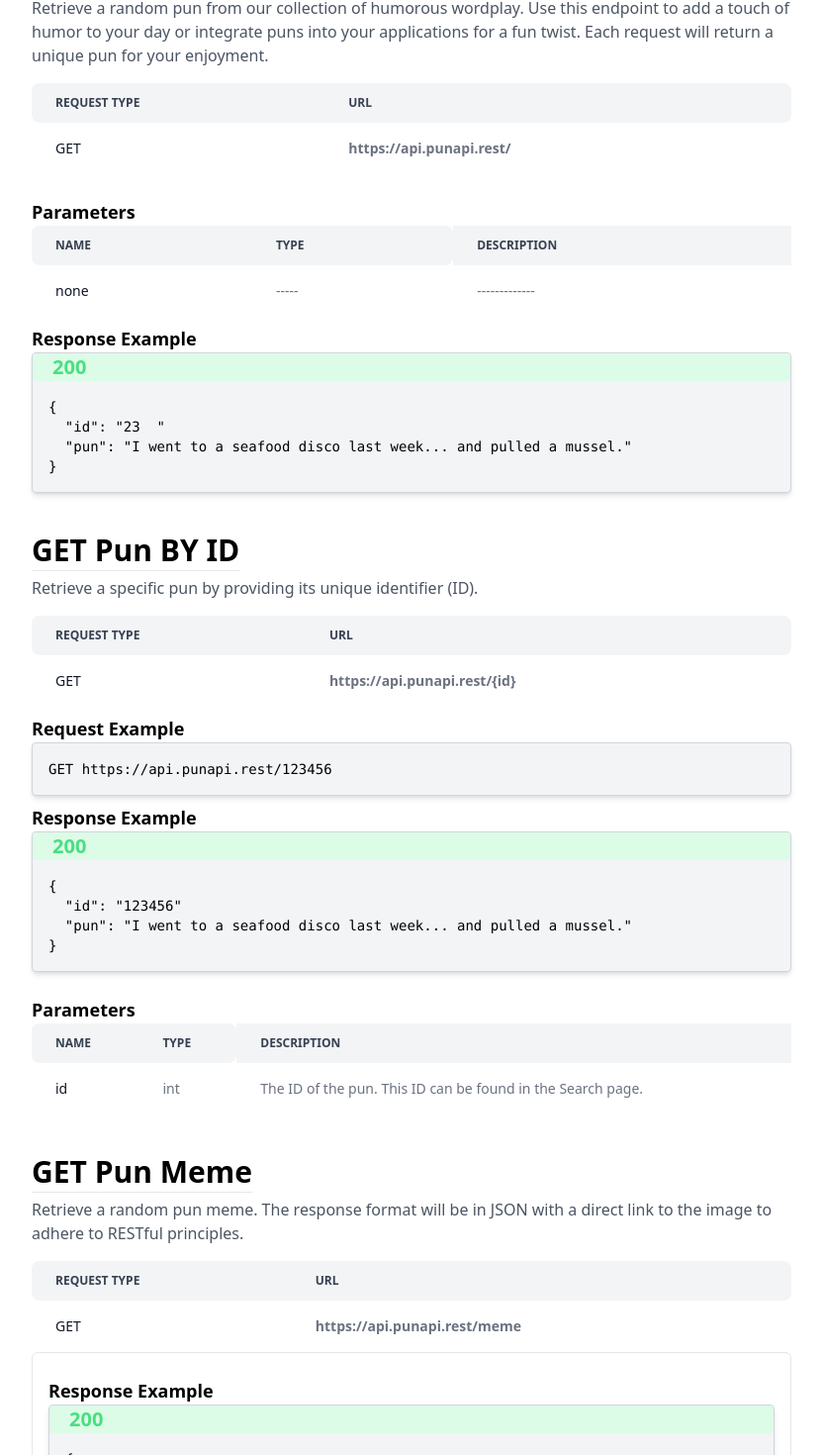
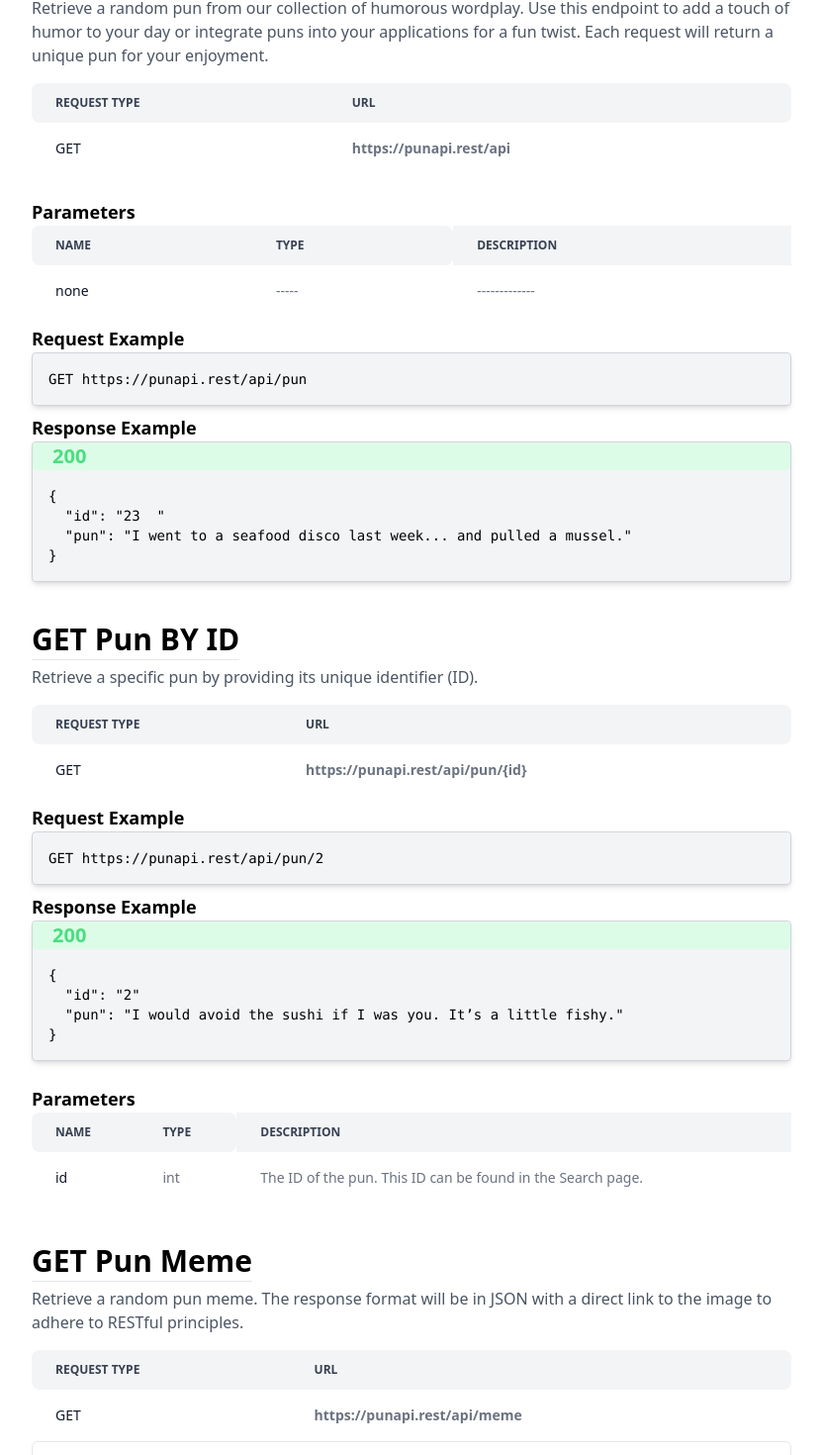
Before and after one commit to cakuang1/punapi, a Next.js app: page / in a window 1280 px wide. Shown: the part 259-1729 px from the top of the page at 99% size, without its empty margins (224-1055 px from the left). Built offline with nearby package versions, Linux system fonts and the light colour scheme.

Commit message:
fixed a few links

```diff
--- a/components/footer.tsx
+++ b/components/footer.tsx
@@ -3,7 +3,7 @@ import Link from 'next/link';
 
 const Footer = () => {
   return (
-    <footer className="text-gray-500  p-4 mt-20">
+    <footer className="text-gray-500 bg-gray-50 p-4 mt-20">
       <div className="container mx-auto flex  items-center text-sm w-3/5">
         <div className='w-1/2'>
         <div>
--- a/pages/index.tsx
+++ b/pages/index.tsx
@@ -34,7 +34,7 @@ export default function Home() {
                 <span className="">GET</span>
                 </th>
                 <td className="px-6 py-4 font-semibold">
-                https://api.punapi.rest/
+                https://punapi.rest/api
                 </td>
             </tr>
         </tbody>
@@ -71,6 +71,15 @@ export default function Home() {
             </tbody>
         </table>
 <div>
+<h2 className="font-semibold text-lg mt-2">Request Example</h2>
+<div className="rounded bg-gray-100 border border-gray-300 shadow-md">
+
+  <pre className="text-sm font-mono p-4">
+      <code>
+        GET <a href="https://punapi.rest/api/pun">https://punapi.rest/api/pun</a>
+      </code>
+  </pre>
+</div>
     <h2 className="font-semibold text-lg mt-2">Response Example</h2>
     <div className="rounded bg-gray-100 border border-gray-300 shadow-md">
     <div className=" bg-green-100 text-green-400 rounded ">
@@ -116,7 +125,7 @@ Retrieve a specific pun by providing its unique identifier (ID).
           <span className="">GET</span>
           </th>
           <td className="px-6 py-4 font-semibold">
-          https://api.punapi.rest/{"{id}"}
+          https://punapi.rest/api/pun/{"{id}"}
           </td>
       </tr>
   </tbody>
@@ -125,10 +134,9 @@ Retrieve a specific pun by providing its unique identifier (ID).
 <div>
 <h2 className="font-semibold text-lg mt-2">Request Example</h2>
 <div className="rounded bg-gray-100 border border-gray-300 shadow-md">
-
   <pre className="text-sm font-mono p-4">
       <code>
-        GET https://api.punapi.rest/123456
+        GET <a href="https://punapi.rest/api/pun/2">https://punapi.rest/api/pun/2</a>
       </code>
   </pre>
 </div>
@@ -141,9 +149,9 @@ Retrieve a specific pun by providing its unique identifier (ID).
       <code>
           {`{`}
           {"\n"}
-          {"  \"id\": \"123456\""}
+          {"  \"id\": \"2\""}
             {"\n"}
-          {"  \"pun\": \"I went to a seafood disco last week... and pulled a mussel.\""}
+          {"  \"pun\": \"I would avoid the sushi if I was you. It’s a little fishy.\""}
           {"\n"}
           {`}`}
       </code>
@@ -210,7 +218,7 @@ Retrieve a random pun meme. The response format will be in JSON with a direct li
           <span className="">GET</span>
           </th>
           <td className="px-6 py-4 font-semibold">
-          https://api.punapi.rest/meme
+          https://punapi.rest/api/meme
           </td>
       </tr>
   </tbody>
--- a/pages/randompun.tsx
+++ b/pages/randompun.tsx
@@ -46,10 +46,8 @@ export default function Random() {
     <Layout>
     <div className='api docs'>
       <div className="mx-auto w-3/5 text-center mt-12">
-        <h1 className="text-2xl font-bold">Random Pun</h1>
-        <div className="flex top">
-            <div><h2 className="Endpoint">https://</h2></div>
-        </div>
+        <h1 className="text-2xl font-bold mb-4">Random Pun</h1>
+
         <div className="box for pun h-32 border rounded flex items-center justify-center text-2xl">
   <p className="">{currentPun}</p>
 </div>
@@ -67,10 +65,8 @@ export default function Random() {
       </div>
 
       <div className="mx-auto w-3/5 text-center mt-12">
-        <h1 className="text-2xl font-bold">Random Meme</h1>
-        <div className="flex top">
-            <div><h2 className="Endpoint">https://api.kanye.rest</h2></div>
-        </div>
+        <h1 className="text-2xl font-bold mb-4">Random Meme</h1>
+
         <div className="box for pun h-32 border rounded flex items-center justify-center text-2xl h-auto p-5">
         <img
           src="https://b085hi8rvymugnvm.public.blob.vercel-storage.com/2-bJZtO1TbX8MRhbK4Cx5UFkxHxNjz2C.jpg"
```
